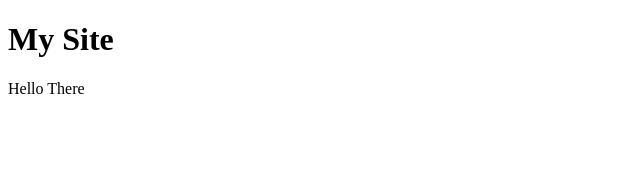
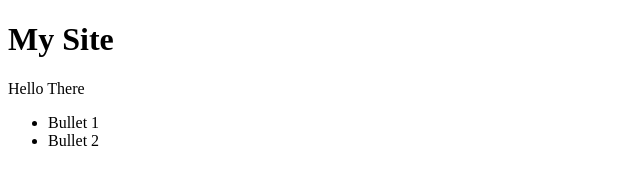
Before and after one commit to gdad78758/gdad78758.github.io, a plain HTML site: page index.html in a window 1280 px wide. Shown: the whole page, without its empty margins (0-640 px from the left). Drawn offline with Linux system fonts and the light colour scheme.

Commit message:
Added Bullets

```diff
--- a/index.html
+++ b/index.html
@@ -8,6 +8,11 @@
 <body>
   <h1>My Site</h1>
   <p>Hello There</p>
+  <ul>
+     <li>Bullet 1</li>
+     <li>Bullet 2</li>
+
+  </ul>
 </body>
 
 </html>
```
